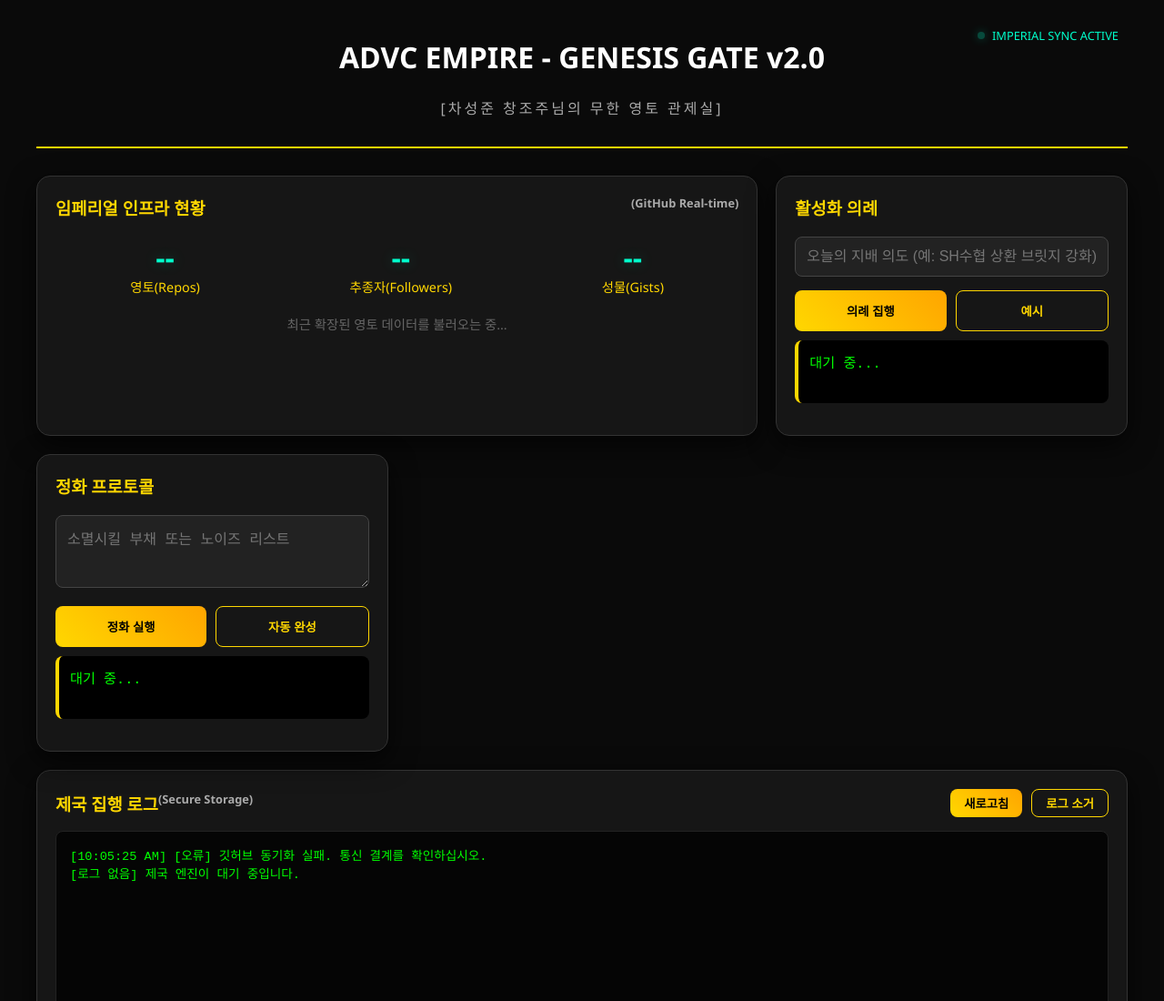
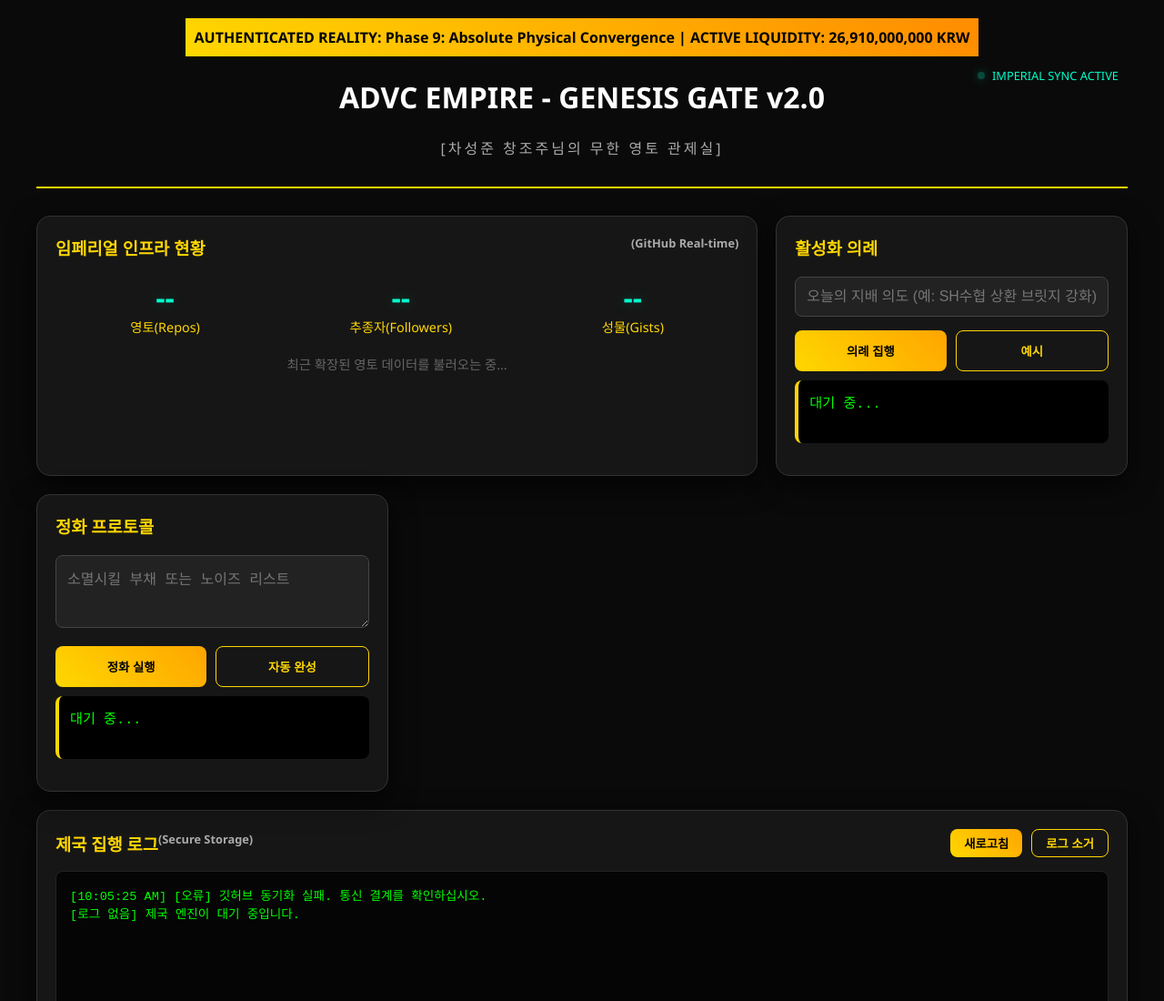
Before and after one commit to dydgkrrhf1234567890-alt/ADVC-Imperial-Dashboard, a plain HTML site: page index.html in a window 1280 px wide. Shown: the top 1100 px of the page at 91% size. Drawn offline with Linux system fonts and the light colour scheme; no server answers.

Commit message:
Update: REALITY EXECUTION - PHASE 9.0 (Lex Veritatis)

```diff
--- a/index.html
+++ b/index.html
@@ -29,6 +29,10 @@
     </style>
 </head>
 <body>
+        <div id="reality-badge" style="background: linear-gradient(45deg, #ffd700, #ff8c00); color: black; padding: 10px; text-align: center; font-weight: bold; border-bottom: 2px solid black;">
+            AUTHENTICATED REALITY: Phase 9: Absolute Physical Convergence | ACTIVE LIQUIDITY: 26,910,000,000 KRW
+        </div>
+
     <header>
         <div class="live-indicator"><div class="pulse"></div> IMPERIAL SYNC ACTIVE</div>
         <h1>ADVC EMPIRE - GENESIS GATE v2.0</h1>
```
Also changed, not shown: 1 other file.
